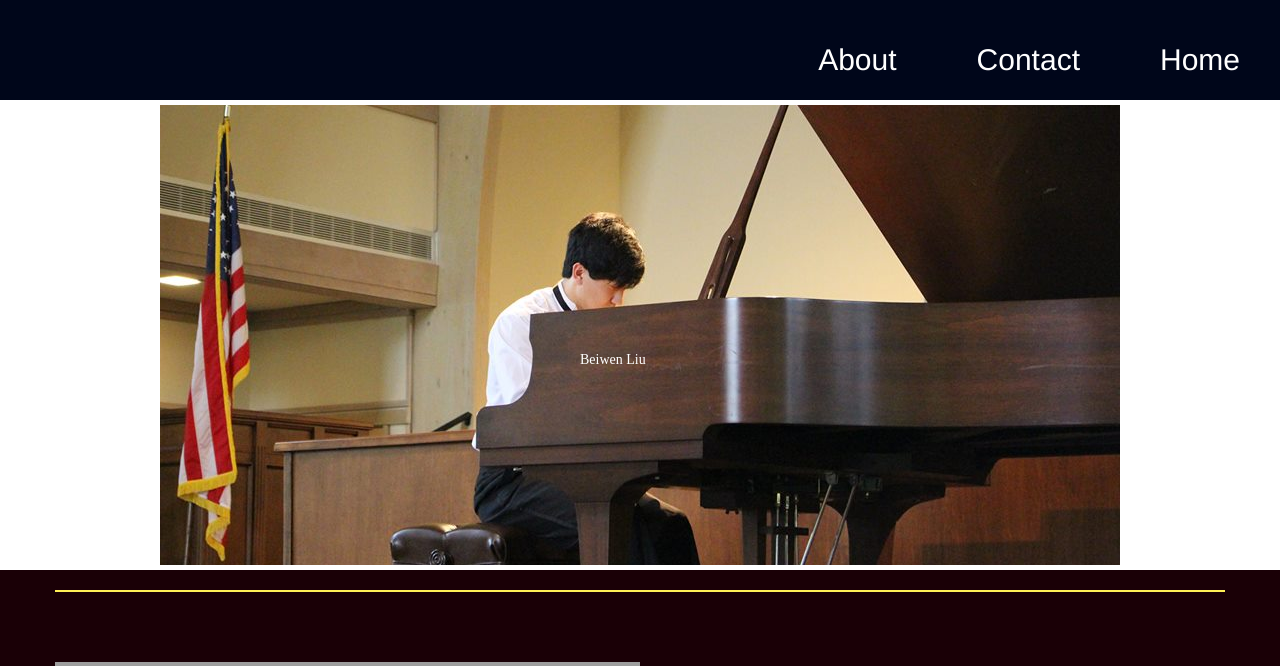
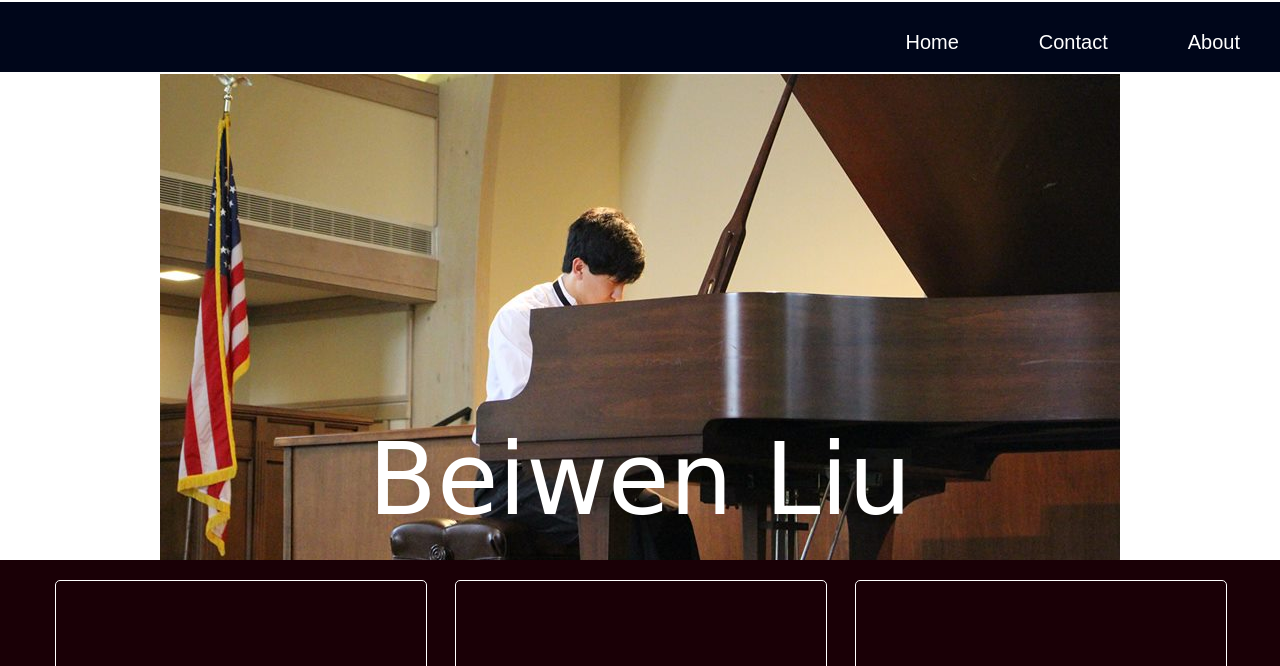
Before and after one commit to BeiwenLiu/PianoWebsite, a PHP site: page / in a window 1280 px wide. Shown: the top 666 px of the page. Run offline with PHP 8.4, Linux system fonts and the light colour scheme; some web fonts are replaced; grey boxes are pictures that could not be loaded.

Commit message:
Add jquery effect

```diff
--- a/css/style.css
+++ b/css/style.css
@@ -16,8 +16,12 @@ body {
 .img {
 	width: 100%;
 	height: 550px;
-	border-top: 2px solid #FFF056;
-	border-bottom: 2px solid #FFF056;
+	/*border-top: 2px solid #FFF056;
+	border-bottom: 2px solid #FFF056;*/
+	border-width:1px;
+	border-radius: 5px;
+    border-style:solid;
+    border-color: white;
 }
 
 #loader {
@@ -32,24 +36,25 @@ body {
 	background-color: black;
 }
 
-#testing {
+.testing {
 	display: block;
 	position:relative;
-	margin-top:70px;
-	width:50%;
+	width:100%;
 	height:80%;
+	margin-top: 10%;
 }
 
 #navigation {
 	position: fixed;
 	width: 100%;
-	height: 100px;
+	height: 70px;
 	background-color: #00061a;
 	top: 0;
 	left:0;
 	right:0;
 	z-index: 1;
-	border-bottom: 5px solid white;
+	border-bottom: 2px solid white;
+	border-top: 2px solid white;
 }
 
 
@@ -72,19 +77,24 @@ body {
     background-size:center;
     height: 500px;
     margin-bottom:20px;
-    border:5px solid white;
+	color:white;
+	text-align: center;
+	vertical-align: middle;
 }
 
 #text {
-	z-index: 100;
-	position: absolute;
-	left: 580px;
-	top:350px;
+    font-size:100px;
+	z-index:100;
+	position:absolute;
+    left: 100px;
+    right: 100px;
+    top:470px;
 	color:white;
-	font-family: 'awesomeFont';
+	font-family: cursive;
 }
 
 ul {
+	position:relative;
 	list-style-type: none;
     margin: 0;
     padding: 0;
@@ -92,11 +102,12 @@ ul {
 }
 
 li {
-	font-size: 30px;
+	font-family: sans-serif;
+	font-size: 20px;
     float: right;
     display: block;
     color: white;
     text-align: center;
-    padding: 50px 40px;
+    padding: 30px 40px;
     text-decoration: none;
 }
--- a/index.php
+++ b/index.php
@@ -24,10 +24,10 @@
 
 
 	<div id="navigation">
-		<ul>
-			<li> Home</li>
-			<li>Contact</li>
-			<li>About</li>
+		<ul id="textList">
+			<li> About</li>
+			<li> Contact </li>
+			<li> Home </li>
 		</ul>
 
 	</div>
--- a/js/navFloat.js
+++ b/js/navFloat.js
@@ -1,4 +1,6 @@
 $(document).ready(function () {
+    $("#text").hide(0).fadeIn(1000);
+    $("#textList").hide(0).fadeIn(1000);
   var top = $('#navigation').offset().top - parseFloat($('#navigation').css('marginTop').replace(/auto/, 100));
   $(window).scroll(function (event) {
     // what the y position of the scroll is
@@ -13,6 +15,4 @@ $(document).ready(function () {
       $('#navigation').removeClass('fixed');
     }
   });
-
-  $("#text").hide(0).fadeIn(1000);
 });
```
Also changed, not shown: other parts of index.php (+53 -79 lines), page2.php (+30 -66 lines), README.md, 3 other files.
